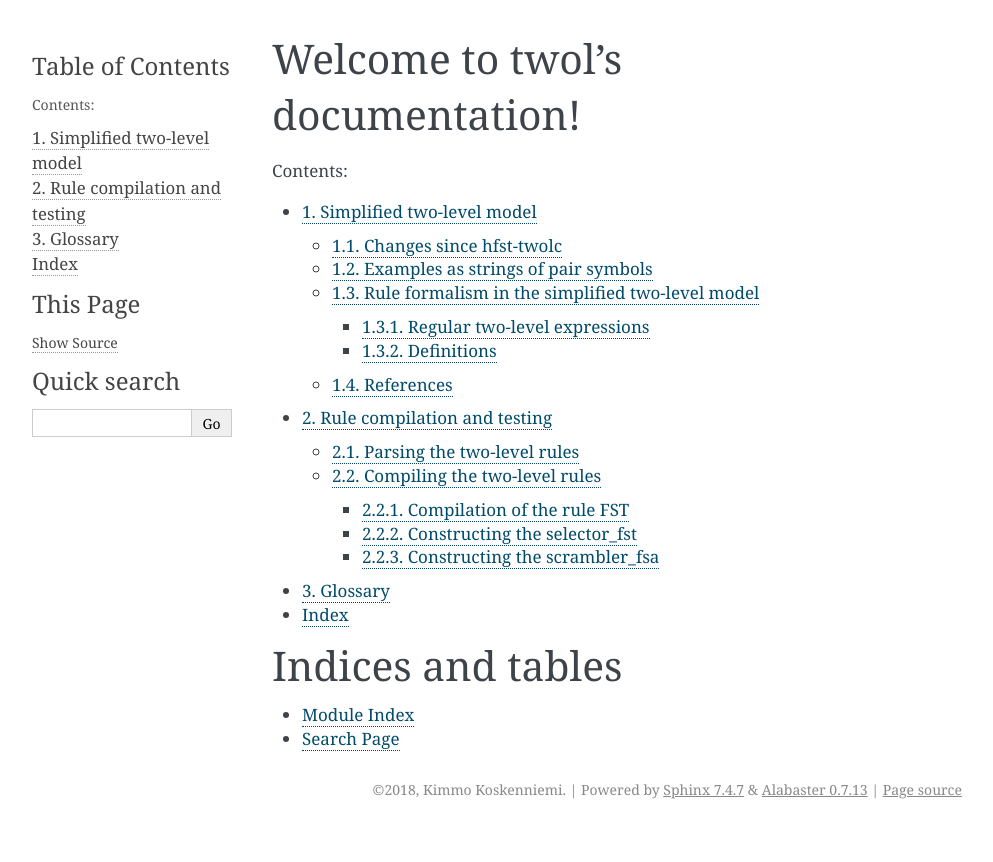
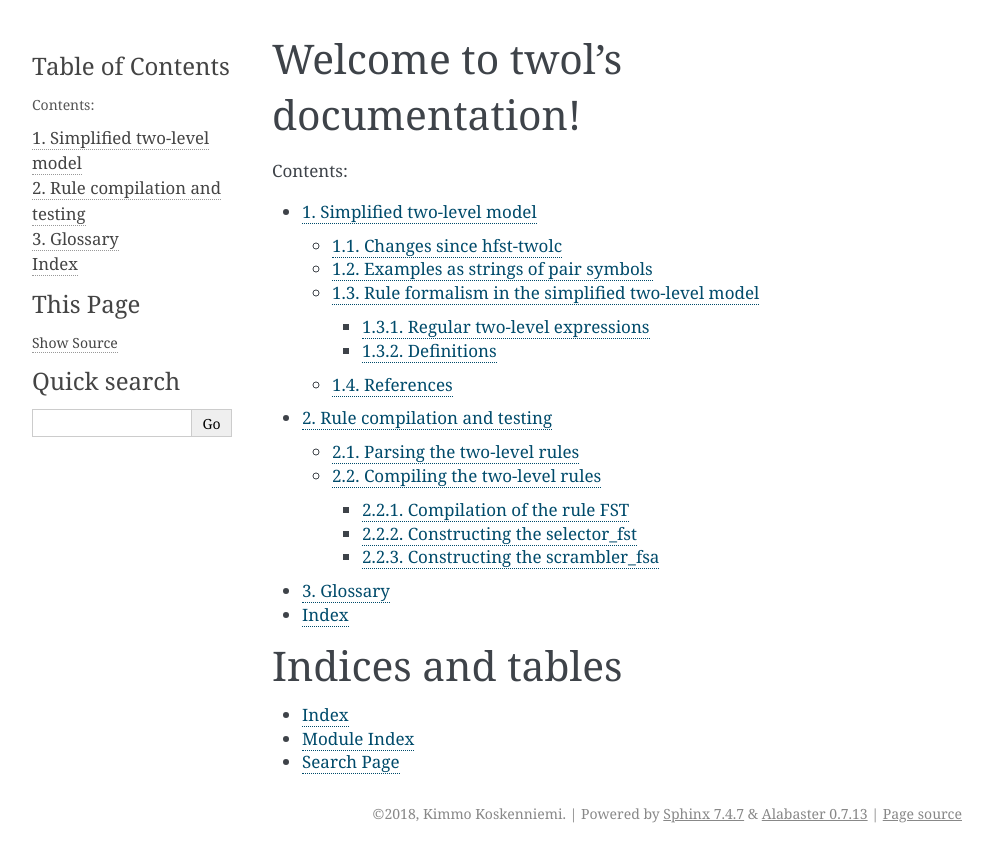
Before and after one commit to koskenni/pytwolc, a Sphinx documentation site: the page built from docs/index.rst, in a window 1280 px wide. Shown: the top 862 px of the page, without its empty margins (148-1141 px from the left). Built offline with Sphinx 7.4.7, drawn with Linux system fonts in a browser that asks for light colours; pages that are not in the unit, such as notebooks, are missing from menus.

Commit message:
minor revisions of docs

```diff
--- a/docs/index.rst
+++ b/docs/index.rst
@@ -22,11 +22,6 @@ Welcome to twol's documentation!
 Indices and tables
 ==================
 
-..
-   * :ref:`genindex`
-
+* :ref:`genindex`
 * :ref:`modindex`
 * :ref:`search`
-
-
-..
```
